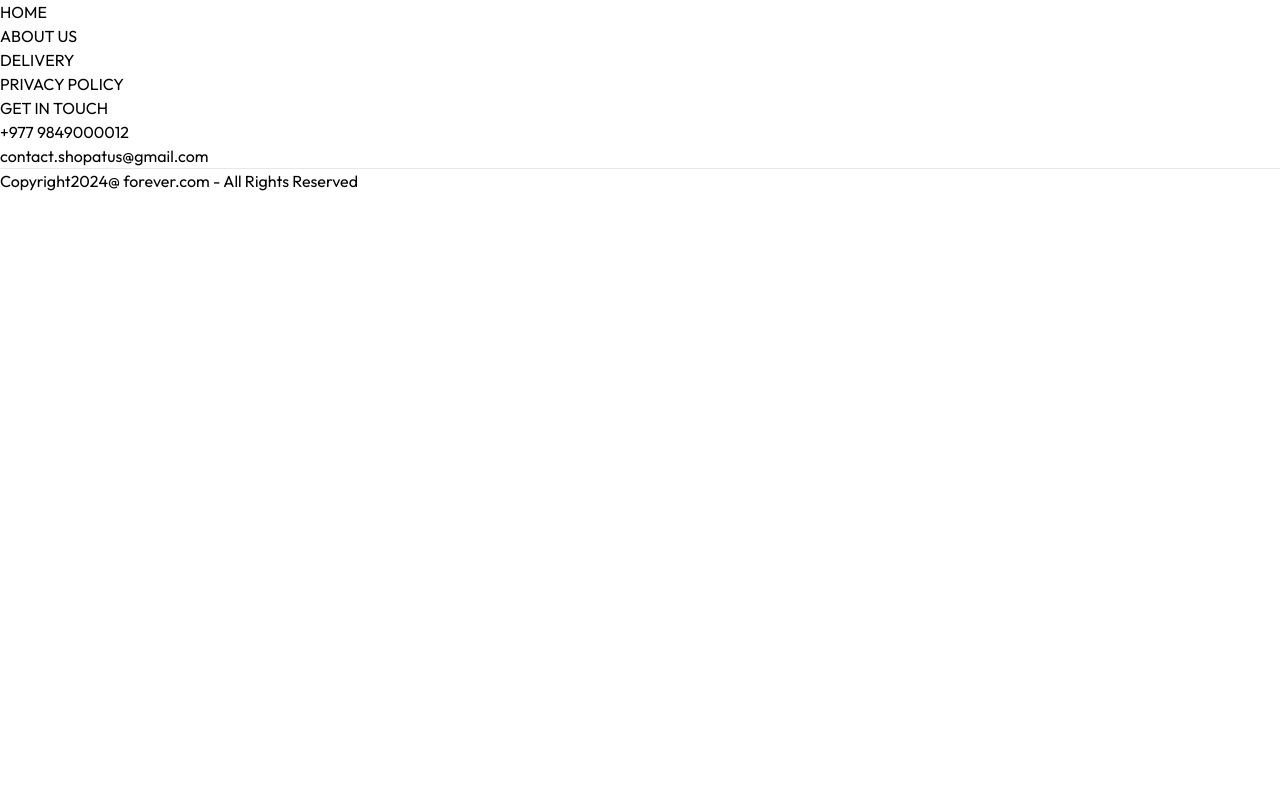
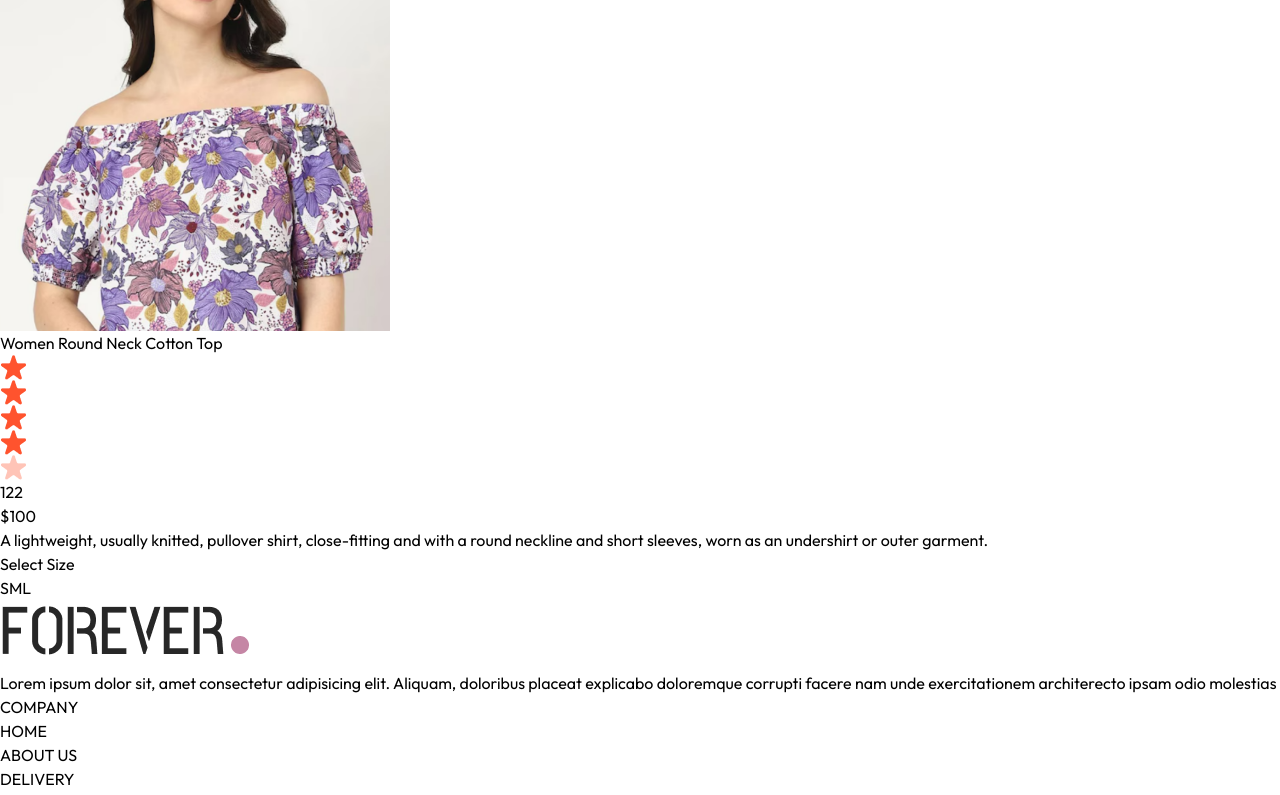
Before and after one commit to Student-Prabin/E-commerce-app, a React (Vite) app in the folder frontend/: page /product/aaaaa in a window 1280 px wide. Shown: the part 1091-1886 px from the top of the page. Before the commit the page ends 1284 px from the top, so only its background shows below. Built offline with nearby package versions, Linux system fonts and the light colour scheme.

Commit message:
size button

```diff
--- a/frontend/src/index.css
+++ b/frontend/src/index.css
@@ -18,6 +18,10 @@
   font-style: normal;
 }
 
+::-webkit-scrollbar {
+  display: none;
+}
+
 @media(max-width:640px) {
   a.active {
     background-color: black;
--- a/frontend/src/pages/Product.jsx
+++ b/frontend/src/pages/Product.jsx
@@ -1,13 +1,15 @@
 import { useContext, useEffect, useState } from 'react';
 import { useParams } from 'react-router-dom'
 import { ShopContext } from '../context/ShopContext';
+import { assets } from '../assets/assets';
 
 const Product = () => {
 
   const { productId } = useParams();
-  const { products } = useContext(ShopContext);
+  const { products, currency } = useContext(ShopContext);
   const [productData, setProductData] = useState(false);
   const [image, setImage] = useState('');
+  const [size, setSize] = useState('');
 
   const fetchProductData = async () => {
     products.map((item) => {
@@ -31,9 +33,35 @@
         <div className='flex-1 flex flex-col-reverse gap-3 sm:flex-row'>
           <div className=' flex sm:flex-col overflow-x-auto sm:overflow-y-scroll justify-between sm:justify-normal sm:w-[18.7%] w-full'>
             {productData.image.map((item, index) => (
-              <img src={item} key={index} className='w-24% sm:w-full sm:mb-3 flex-shrink-0 cursor-pointer ' alt="image" />
+              <img onClick={() => setImage(item)} src={item} key={index} className='w-24% sm:w-full sm:mb-3 flex-shrink-0 cursor-pointer ' alt="image" />
             ))}
           </div>
+          <div className='w-full sm:w-[80%] '>
+            <img className='w-full h-auto' src={image} alt="img" />
+          </div>
+        </div>
+        {/* ----Product info---- */}
+        <div className='flex-1 '>
+          <h1 className='font-medium text-2xl mt-2'>{productData.name}</h1>
+          <div className=' flex items-center gap-1 mt-2'>
+            <img src={assets.star_icon} alt="" className="w-3 5" />
+            <img src={assets.star_icon} alt="" className="w-3 5" />
+            <img src={assets.star_icon} alt="" className="w-3 5" />
+            <img src={assets.star_icon} alt="" className="w-3 5" />
+            <img src={assets.star_dull_icon} alt="" className="w-3 5" />
+            <p className='pl-2'>{122}</p>
+          </div>
+          <p className='mt-5 text-3xl font-medium'>{currency}{productData.price}</p>
+          <p className='mt-5 text-gray-500 md:w-4/5 '>{productData.description}</p>
+          <div className='flex flex-col gap-4 my-8'>
+            <p>Select Size</p>
+            <div className='flex gap-2'>
+              {productData.sizes.map((item, index) => (
+                <button onClick={() => setSize(item)} className={`border py-2 px-4 bg-gray-100 rounded-xl ${item === size ? 'border-orange-500' : ''}`} key={index}>{item}</button>
+              ))}
+            </div>
+          </div>
+
         </div>
       </div>
     </div>
```
